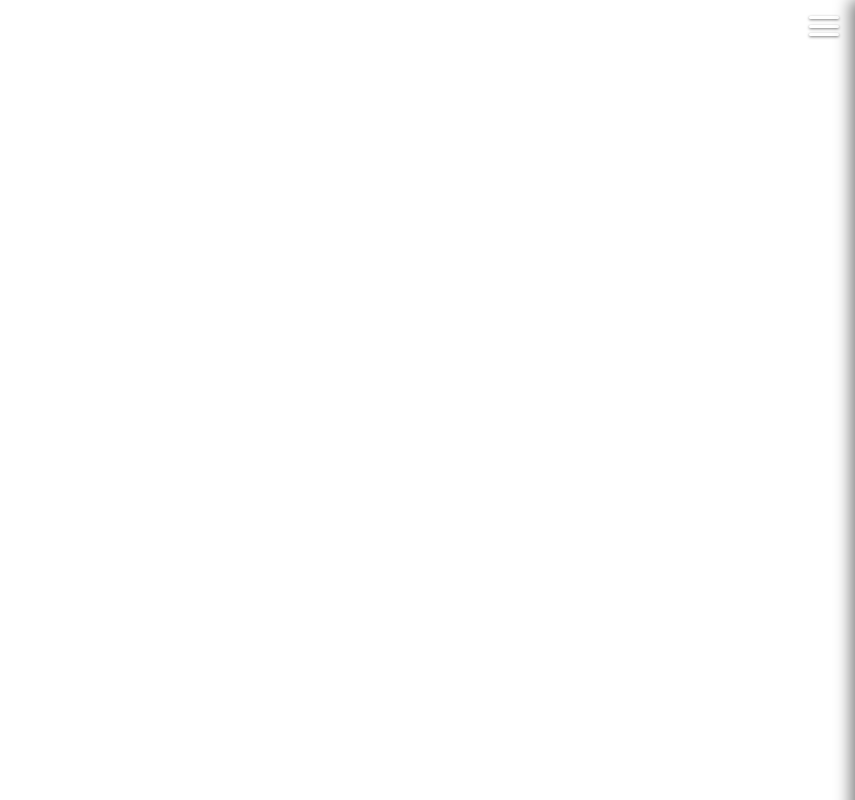
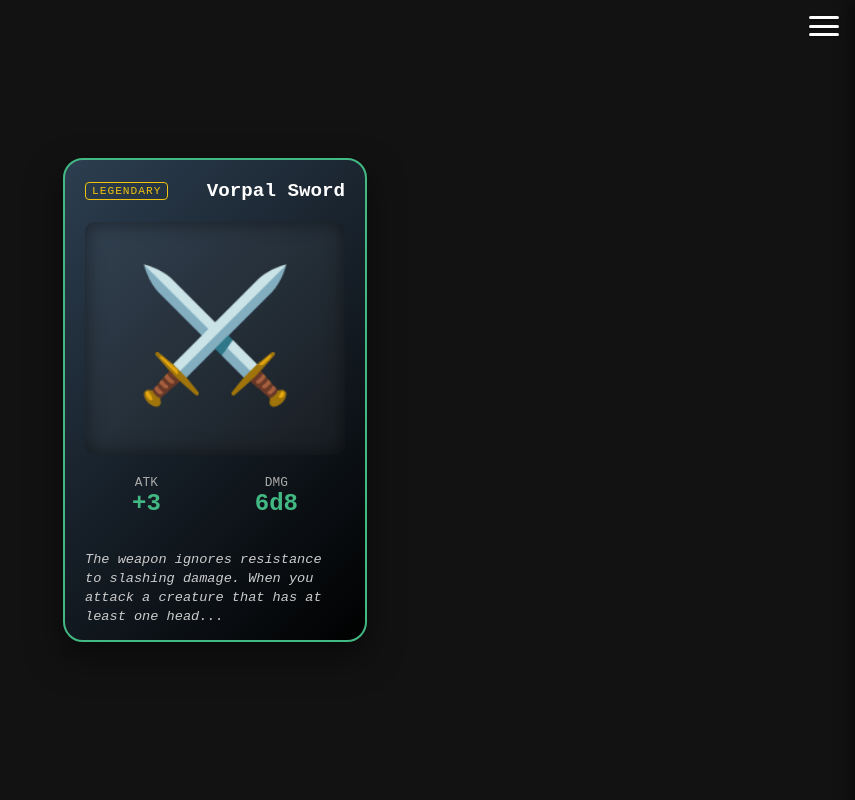
Before and after one commit to AkhmetvaleevRR/vue-profile, a Vue app: page /holocard in a window 1280 px wide. Shown: the whole page, without its empty margins (425-1280 px from the left). Built offline with nearby package versions, Linux system fonts and the light colour scheme; the HTML template or start-up script is replaced by a standard one.

Commit message:
holoCArd

```diff
--- a/src/App.vue
+++ b/src/App.vue
@@ -17,6 +17,7 @@ const isMenuOpen = ref(false);
       <RouterLink to="/auth" @click="isMenuOpen = false">Secure Auth</RouterLink>
       <RouterLink to="/product" @click="isMenuOpen = false">Product Page</RouterLink>
       <RouterLink to="/bestiary" @click="isMenuOpen = false">Bestiary</RouterLink>
+      <RouterLink to="/holocard" @click="isMenuOpen = false">HoloCard</RouterLink>
     </div>
   </nav>
   <RouterView />
--- a/src/router/index.ts
+++ b/src/router/index.ts
@@ -3,6 +3,7 @@ import DndResume from '../views/DndResume.vue'
 import VirtualKeyboardAuth from '../views/VirtualKeyboardAuth.vue'
 import ProductPage from '../views/ProductPage.vue'
 import Bestiary from '../views/Bestiary.vue'
+import Holocard from '../views/HoloCard.vue'
 
 const router = createRouter({
   history: createWebHistory(import.meta.env.BASE_URL),
@@ -27,6 +28,11 @@ const router = createRouter({
       name: 'bestiary',
       component: Bestiary,
     },
+    {
+      path: '/holocard',
+      name: 'holoCard',
+      component: Holocard,
+    },
   ],
 })
 
--- /dev/null
+++ b/src/views/HoloCard.vue
@@ -0,0 +1,231 @@
+<script setup lang="ts">
+import { ref, computed } from 'vue';
+
+defineOptions({
+  name: 'HoloCardView'
+});
+
+const cardRef = ref<HTMLElement | null>(null);
+
+const mouseX = ref(0);
+const mouseY = ref(0);
+const isHovering = ref(false);
+const cardWidth = ref(0);
+const cardHeight = ref(0);
+
+const handleMouseMove = (e: MouseEvent) => {
+  if (!cardRef.value) return;
+
+  const rect = cardRef.value.getBoundingClientRect();
+  cardWidth.value = rect.width;
+  cardHeight.value = rect.height;
+
+  mouseX.value = e.clientX - rect.left;
+  mouseY.value = e.clientY - rect.top;
+};
+
+const handleMouseEnter = () => {
+  isHovering.value = true;
+};
+
+const handleMouseLeave = () => {
+  isHovering.value = false;
+};
+
+const cardTransform = computed(() => {
+  if (!isHovering.value) {
+    return {
+      transform: 'perspective(1000px) rotateX(0deg) rotateY(0deg) scale(1)',
+      transition: 'transform 0.5s ease-out'
+    };
+  }
+
+  const xPct = mouseX.value / cardWidth.value - 0.5;
+  const yPct = mouseY.value / cardHeight.value - 0.5;
+
+  const maxRotation = 20;
+
+  const rX = yPct * -maxRotation;
+  const rY = xPct * maxRotation;
+
+  return {
+    transform: `perspective(1000px) rotateX(${rX}deg) rotateY(${rY}deg) scale(1.05)`,
+    transition: 'transform 0.1s ease-out'
+  };
+});
+
+const glareStyle = computed(() => {
+  if (!isHovering.value) return { opacity: 0 };
+
+  const xPct = (mouseX.value / cardWidth.value) * 100;
+  const yPct = (mouseY.value / cardHeight.value) * 100;
+
+  return {
+    background: `radial-gradient(circle at ${xPct}% ${yPct}%, rgba(255,255,255,0.8) 0%, rgba(255,255,255,0) 60%)`,
+    opacity: 0.25,
+    transition: 'opacity 0.2s'
+  };
+});
+</script>
+
+<template>
+  <div class="page-container">
+    <div class="scene">
+      <div
+        class="card"
+        ref="cardRef"
+        @mousemove="handleMouseMove"
+        @mouseenter="handleMouseEnter"
+        @mouseleave="handleMouseLeave"
+        :style="cardTransform"
+      >
+        <div class="card-content">
+          <div class="card-header">
+            <span class="rarity">LEGENDARY</span>
+            <h2>Vorpal Sword</h2>
+          </div>
+
+          <div class="card-image">
+            ⚔️
+          </div>
+
+          <div class="card-stats">
+            <div class="stat">
+              <span class="label">ATK</span>
+              <span class="value">+3</span>
+            </div>
+            <div class="stat">
+              <span class="label">DMG</span>
+              <span class="value">6d8</span>
+            </div>
+          </div>
+
+          <p class="description">
+            The weapon ignores resistance to slashing damage.
+            When you attack a creature that has at least one head...
+          </p>
+        </div>
+
+        <div class="glare" :style="glareStyle"></div>
+      </div>
+    </div>
+  </div>
+</template>
+
+<style scoped>
+.page-container {
+  min-height: 100vh;
+  display: flex;
+  justify-content: center;
+  align-items: center;
+  background-color: #121212;
+  font-family: 'Courier New', Courier, monospace;
+}
+
+.scene {
+  perspective: 1000px;
+}
+
+.card {
+  width: 300px;
+  height: 480px;
+  background: linear-gradient(135deg, #2c3e50 0%, #000000 100%);
+  border-radius: 20px;
+  position: relative;
+  box-shadow: 0 15px 35px rgba(0,0,0,0.5);
+  border: 2px solid #42b883;
+  overflow: hidden;
+  cursor: pointer;
+  transform-style: preserve-3d;
+}
+
+.card-content {
+  position: relative;
+  z-index: 2;
+  height: 100%;
+  padding: 20px;
+  display: flex;
+  flex-direction: column;
+  color: #fff;
+  pointer-events: none;
+}
+
+.card-header {
+  display: flex;
+  justify-content: space-between;
+  align-items: center;
+  margin-bottom: 20px;
+}
+
+.rarity {
+  font-size: 0.7rem;
+  color: #f1c40f;
+  border: 1px solid #f1c40f;
+  padding: 2px 6px;
+  border-radius: 4px;
+  letter-spacing: 1px;
+}
+
+h2 {
+  margin: 0;
+  font-size: 1.2rem;
+  text-align: right;
+  flex-grow: 1;
+}
+
+.card-image {
+  flex-grow: 1;
+  display: flex;
+  justify-content: center;
+  align-items: center;
+  font-size: 8rem;
+  background: rgba(255,255,255,0.05);
+  border-radius: 10px;
+  margin-bottom: 20px;
+  box-shadow: inset 0 0 20px rgba(0,0,0,0.5);
+  transform: translateZ(20px);
+}
+
+.card-stats {
+  display: flex;
+  justify-content: space-around;
+  margin-bottom: 20px;
+  transform: translateZ(10px);
+}
+
+.stat {
+  text-align: center;
+}
+
+.stat .label {
+  display: block;
+  font-size: 0.8rem;
+  color: #aaa;
+}
+
+.stat .value {
+  font-size: 1.5rem;
+  font-weight: bold;
+  color: #42b883;
+}
+
+.description {
+  font-size: 0.85rem;
+  line-height: 1.4;
+  color: #ccc;
+  font-style: italic;
+  transform: translateZ(5px);
+  padding-bottom: 20px;
+}
+
+.glare {
+  position: absolute;
+  top: 0;
+  left: 0;
+  width: 100%;
+  height: 100%;
+  z-index: 3;
+  pointer-events: none;
+  mix-blend-mode: overlay;
+}
+</style>
```
